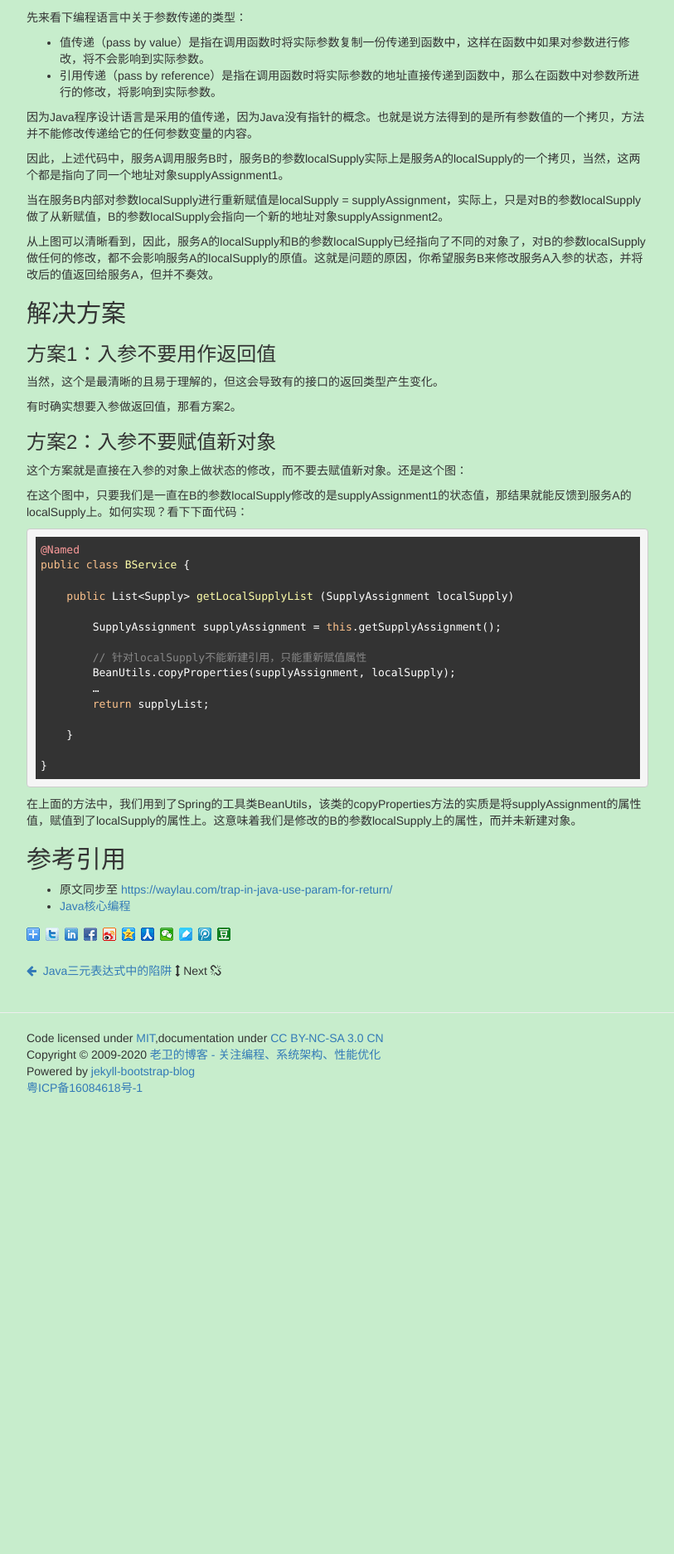
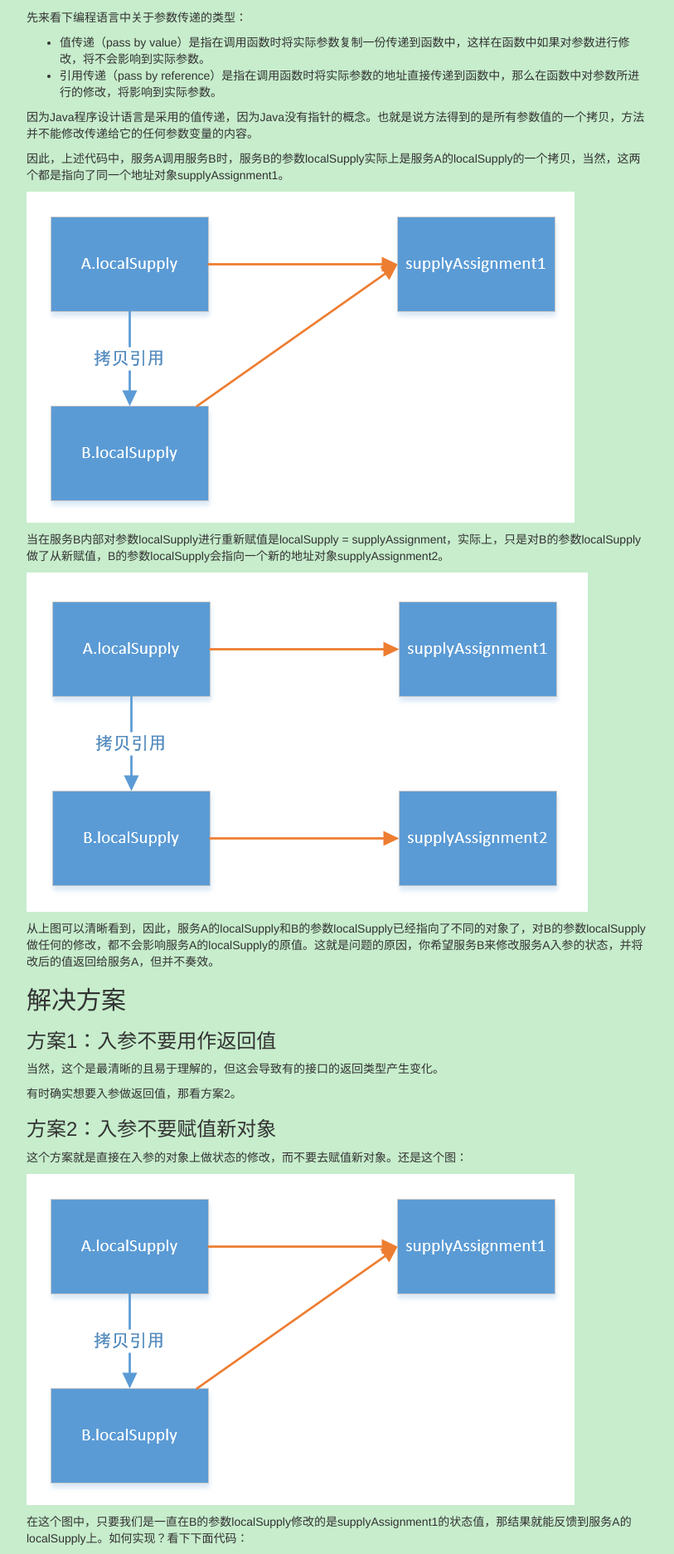
Before and after one commit to waylau/waylau.github.io, a Jekyll site: the page built from _posts/2020-12-12-trap-in-java-use-param-for-return.md, in a window 1280 px wide. Shown: the part 1037-2910 px from the top of the page at 83% size, without its empty margins (38-851 px from the left). Built offline with Jekyll 4.4.1, drawn with Linux system fonts in a browser that asks for light colours; comment, search, counter and statistics services are not loaded; before the commit the page ends 2358 px from its top, so only the background shows below that.

Commit message:
add picture

```diff
--- a/_posts/2020-12-12-trap-in-java-use-param-for-return.md
+++ b/_posts/2020-12-12-trap-in-java-use-param-for-return.md
@@ -80,11 +80,12 @@ public List<Supply> getLocalSupplyList (SupplyAssignment localSupply)
 
 因此，上述代码中，服务A调用服务B时，服务B的参数localSupply实际上是服务A的localSupply的一个拷贝，当然，这两个都是指向了同一个地址对象supplyAssignment1。
 
+![](../images/post/20201202-001-param.png)
 
 
 当在服务B内部对参数localSupply进行重新赋值是localSupply = supplyAssignment，实际上，只是对B的参数localSupply做了从新赋值，B的参数localSupply会指向一个新的地址对象supplyAssignment2。
 
-
+![](../images/post/20201202-002-param.png)
 
 从上图可以清晰看到，因此，服务A的localSupply和B的参数localSupply已经指向了不同的对象了，对B的参数localSupply做任何的修改，都不会影响服务A的localSupply的原值。这就是问题的原因，你希望服务B来修改服务A入参的状态，并将改后的值返回给服务A，但并不奏效。
 
@@ -103,9 +104,7 @@ public List<Supply> getLocalSupplyList (SupplyAssignment localSupply)
 
 这个方案就是直接在入参的对象上做状态的修改，而不要去赋值新对象。还是这个图：
 
-
-
-
+![](../images/post/20201202-003-param.png)
 
 在这个图中，只要我们是一直在B的参数localSupply修改的是supplyAssignment1的状态值，那结果就能反馈到服务A的localSupply上。如何实现？看下下面代码：
 
```
Also changed, not shown: images/post/20201202-001-param.png (added), images/post/20201202-002-param.png (added), images/post/20201202-003-param.png (added).
